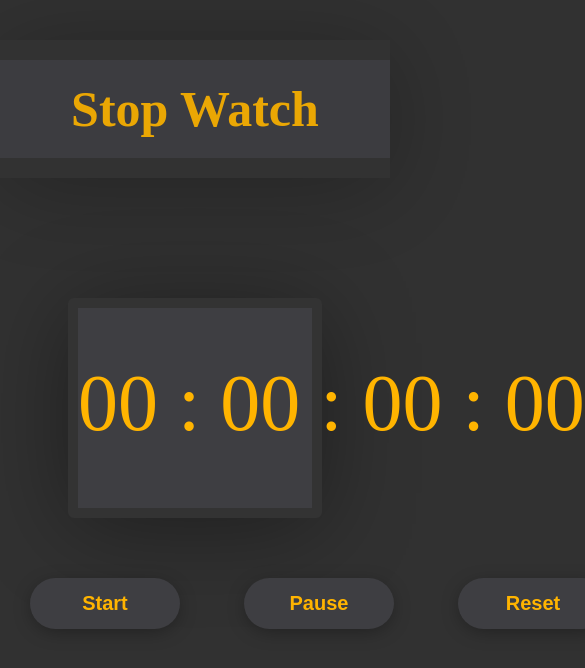
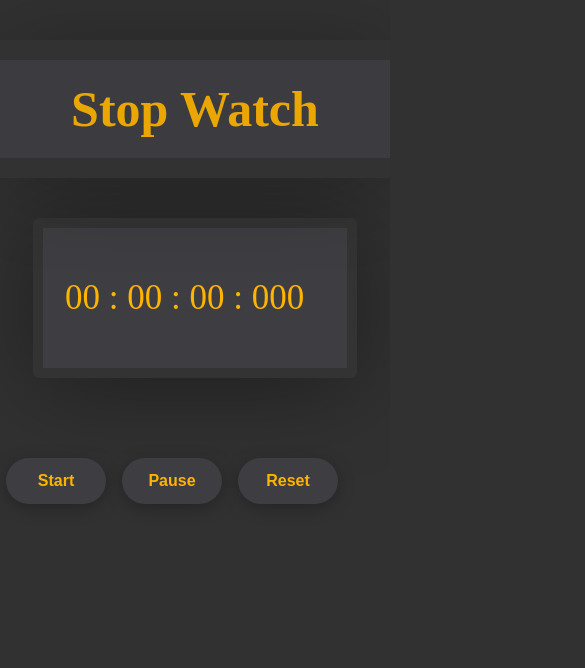
Before and after one commit to DarrenBlunk/darrenblunk.github.io, a plain HTML site: page stopwatch.html in a window 390 px wide. Shown: the top 668 px of the page, 585 px wide, since content can reach past the window. Drawn offline with Linux system fonts and the light colour scheme.

Commit message:
Mobile friendly

```diff
--- a/stopwatch.html
+++ b/stopwatch.html
@@ -1,5 +1,5 @@
 <!DOCTYPE html>
-<html lang="">
+<html lang="en">
 
 <head>
     <meta charset="utf-8">
@@ -71,6 +71,40 @@
             border-radius: 50px;
             ;
             box-shadow: 0px 4px 20px -4px rgba(0, 0, 0, 0.4);
+        }
+
+        @media screen and (max-width: 480px) {
+            .text {
+                font-size: 35px;
+                color: #ffb400;
+            }
+            #watch-container {
+                margin: 0px auto;
+                margin-top: 40px;
+                width: 78%;
+                height: 20%;
+                background-color: #3e3e42;
+                border-radius: 6px;
+                box-shadow: 0px 10px 94px -4px rgba(0, 0, 0, 0.4);
+                border: 10px solid #333333;
+            }
+            .centrified {
+                width: 260px;
+                margin: 50px auto;
+            }
+            button {
+                width: 100px;
+                padding: 14px;
+                margin: 6px;
+                margin-top: 80px;
+                font-size: 16px;
+
+            }
+            #button-container {
+            width: 100%;
+            margin: 0 auto;
+        }
+
         }
 
     </style>
```
